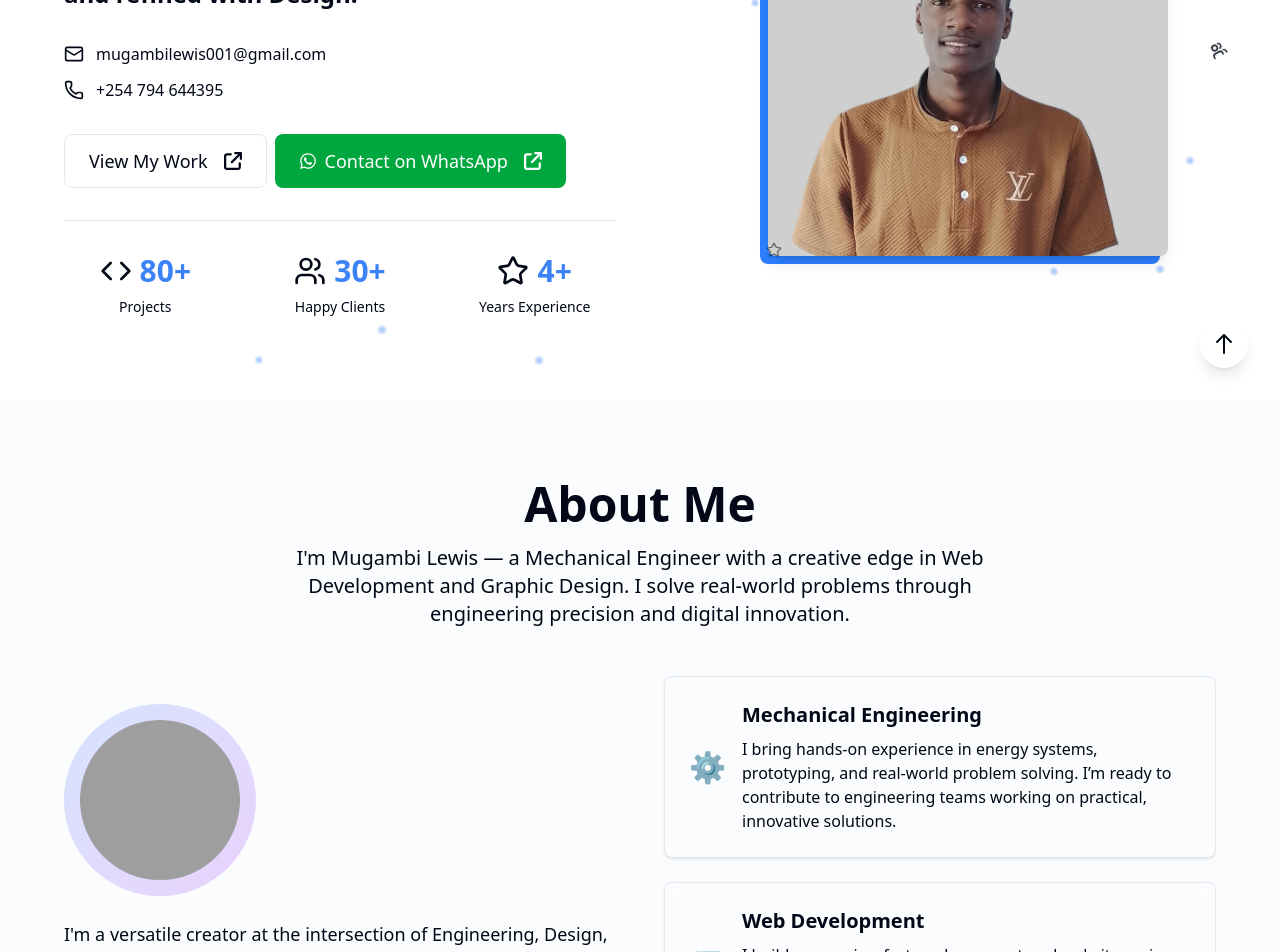
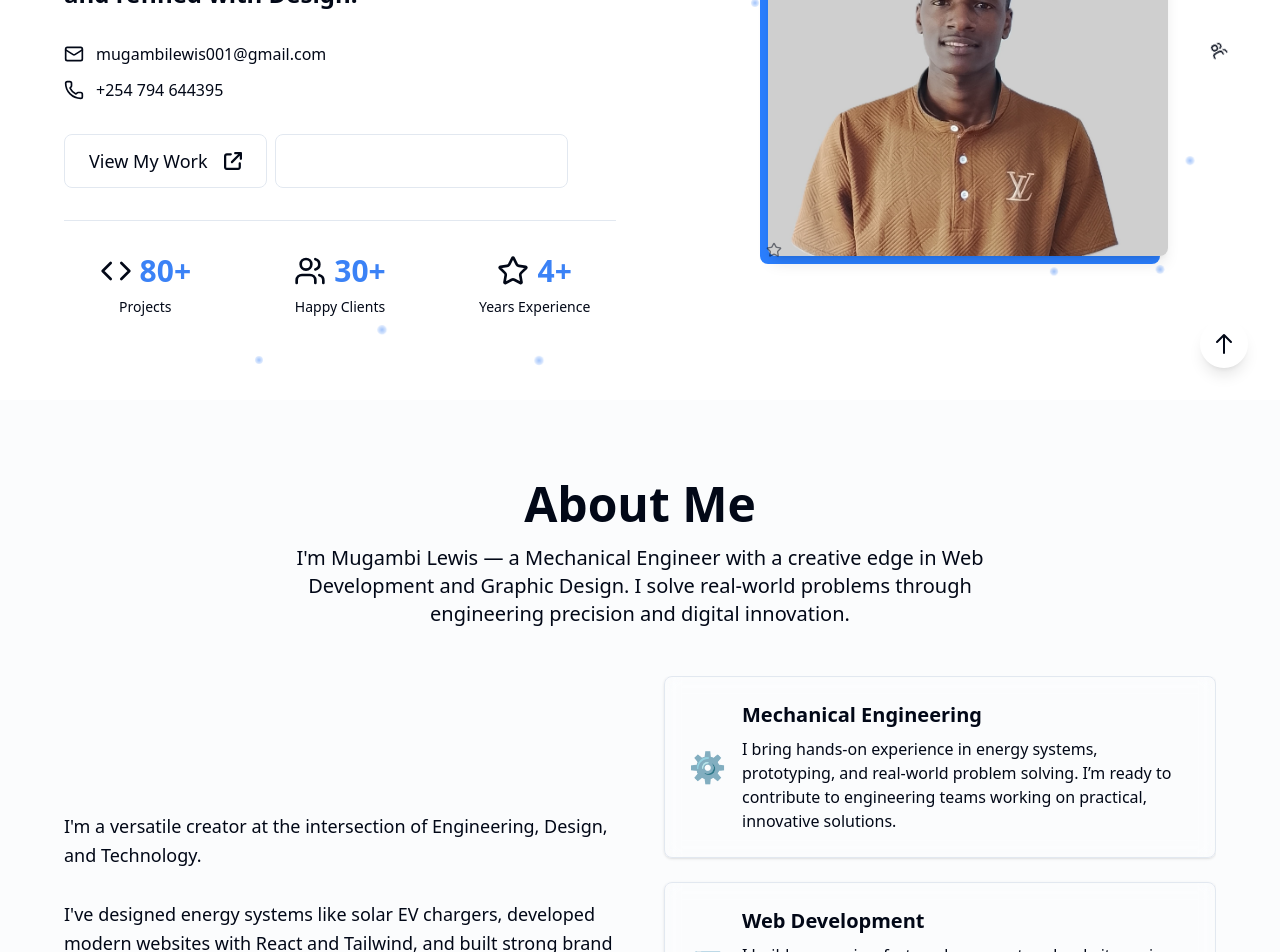
Before and after one commit to mugambilewis/MyWebsite, a React (Vite) app: page / in a window 1280 px wide. Shown: the part 400-1352 px from the top of the page. Built offline with nearby package versions, Linux system fonts and the light colour scheme; grey boxes are pictures that could not be loaded.

Commit message:
Removed the whatsApp icon color

```diff
--- a/src/components/AboutSection.jsx
+++ b/src/components/AboutSection.jsx
@@ -46,14 +46,7 @@ export function AboutSection() {
             {/* Avatar & Intro */}
             <ScrollReveal direction="right" delay={0.6}>
               <div className="text-center lg:text-left">
-                <ScrollReveal direction="scale" delay={0.8}>
-                  <div className="w-48 h-48 mx-auto lg:mx-0 rounded-full bg-gradient-to-br from-blue-500/20 to-purple-600/20 flex items-center justify-center mb-6">
-                    <img className="w-40 h-40 rounded-full flex items-center justify-center object-cover"
-                      src="https://res.cloudinary.com/drq4idzdj/image/upload/v1751158413/_0167f670-210e-435f-9b1c-2a852f8eb6b8_uhszec.jpg"
-                      alt="Mugambi Lewis"
-                    />
-                  </div>
-                </ScrollReveal>
+
                 <ScrollReveal direction="up" delay={1.0}>
                   <p className="text-lg text-foreground/80 leading-relaxed">
                     I'm a versatile creator at the intersection of Engineering, Design, and Technology. <br /><br />
--- a/src/components/HeroSection.jsx
+++ b/src/components/HeroSection.jsx
@@ -111,7 +111,7 @@ const HeroSection = () => {
                     href="https://wa.me/+254794644395"
                     target="_blank"
                     rel="noopener noreferrer"
-                    className="glow-effect px-6 py-3 text-lg rounded-lg bg-green-600 text-white flex items-center justify-center space-x-2 hover:bg-green-700 transition"
+                    className="glow-effect px-6 py-3 text-lg rounded-lg border border-primary/20 text-white flex items-center justify-center space-x-2  transition"
                   >
                     <FaWhatsapp className="mr-2" />
                     <span>Contact on WhatsApp</span>
```
